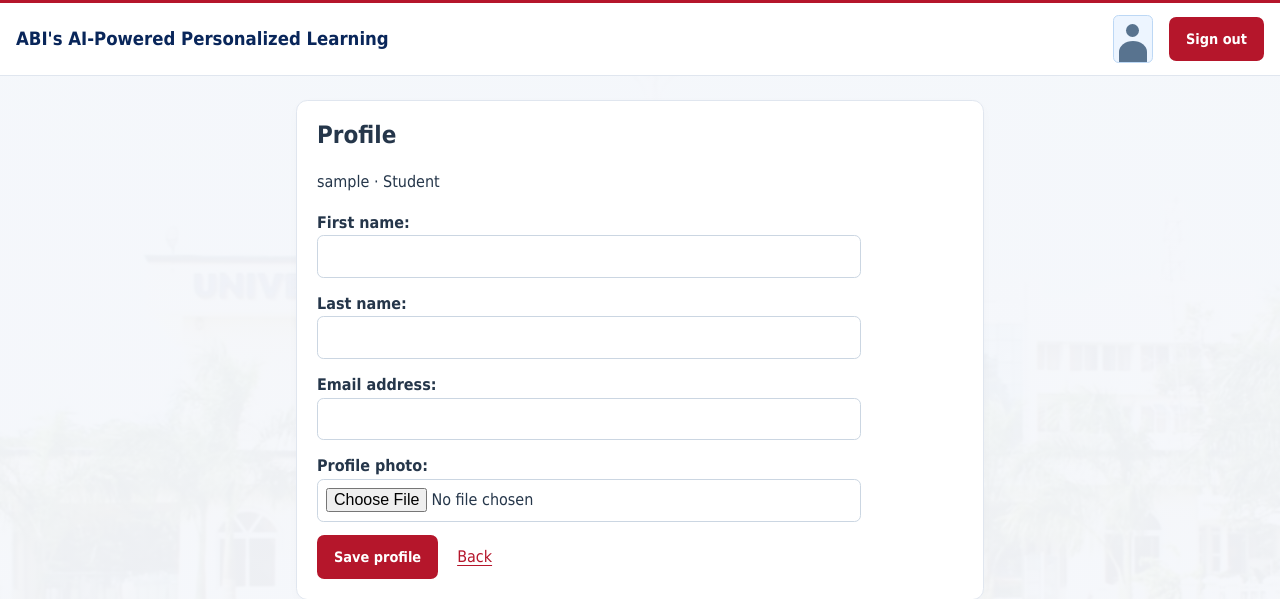
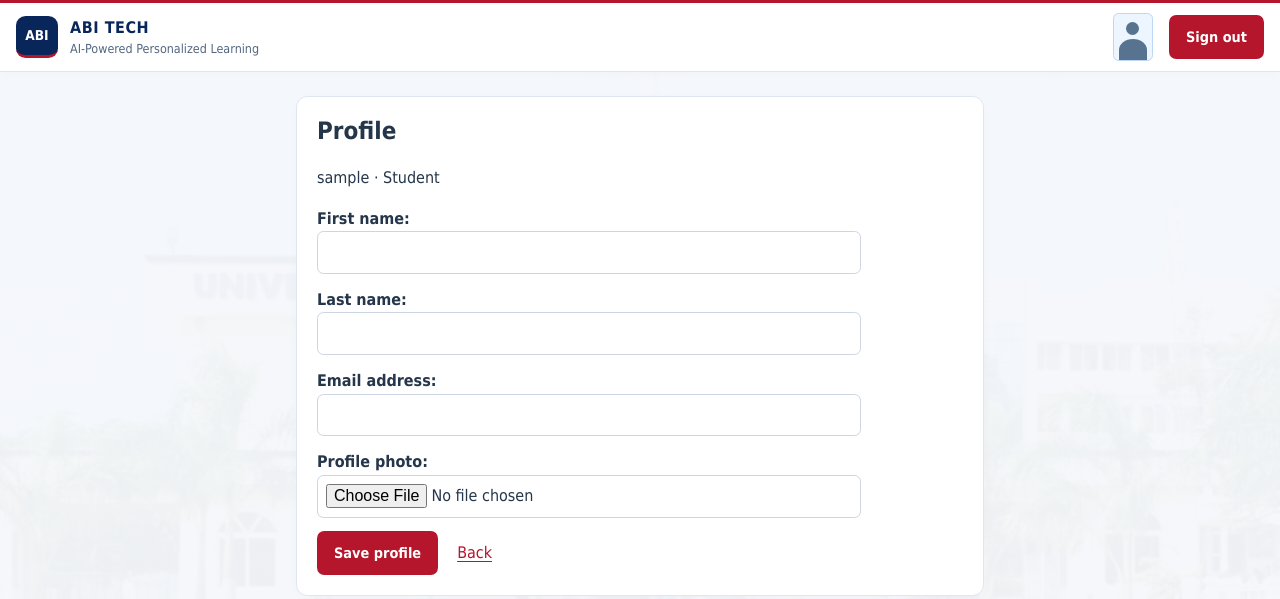
Before and after one commit to genesistech580/abi-personalized-learning, a Django app: page /accounts/profile/ in a window 1280 px wide. Shown: the top 599 px of the page. Run offline with Django 5.2, Linux system fonts and the light colour scheme; the visitor is signed in with stand-in values (Sample User, id 1).

Commit message:
Refine shared header with compact ABI branding

```diff
--- a/dashboard/static/dashboard/theme.css
+++ b/dashboard/static/dashboard/theme.css
@@ -123,3 +123,49 @@ header { border-top: 3px solid #b5162b; }
         line-height: 1;
     }
 }
+
+header {
+    border-top: 3px solid #b5162b;
+    border-bottom: 1px solid #dfe6ef;
+    background: #fff;
+    box-shadow: 0 2px 10px #09265a05;
+}
+header .topbar {
+    width: calc(100% - 2rem);
+    max-width: 82rem;
+    min-height: 68px;
+    padding-block: .6rem;
+    flex-wrap: nowrap;
+}
+.topbar .brand {
+    display: inline-flex;
+    align-items: center;
+    gap: .75rem;
+    min-width: 0;
+    flex: 1;
+    margin-right: 0;
+    line-height: 1.25;
+}
+.header-monogram {
+    display: grid;
+    place-items: center;
+    flex: 0 0 42px;
+    height: 42px;
+    border-radius: .6rem;
+    background: #09265a;
+    color: #fff;
+    font-size: .85rem;
+    font-weight: 700;
+    border-bottom: 3px solid #b5162b;
+}
+.header-brand-copy { display: grid; gap: .2rem; }
+.header-brand-copy strong { color: #09265a; font-size: 1rem; letter-spacing: .035em; }
+.header-brand-copy > span { color: #536780; font-size: .78rem; font-weight: 400; }
+.topbar-avatar { width: 38px; height: 42px; border-radius: .5rem; border-color: #cbd6e2; }
+@media (max-width: 480px) {
+    header .topbar { gap: .5rem; min-height: 64px; }
+    .topbar .brand { gap: .55rem; }
+    .header-monogram { flex-basis: 36px; height: 38px; font-size: .75rem; }
+    .header-brand-copy strong { font-size: .9rem; }
+    .header-brand-copy > span { font-size: .68rem; max-width: 24ch; }
+}
--- a/templates/base.html
+++ b/templates/base.html
@@ -7,12 +7,18 @@
     <title>{% block title %}ABI's AI-Powered Personalized Learning{% endblock %}</title>
     <link rel="stylesheet" href="{% static 'dashboard/main.css' %}?v=topbar-portrait">
     {% block styles %}{% endblock %}
-    <link rel="stylesheet" href="{% static 'dashboard/theme.css' %}?v=popup-menu">
+    <link rel="stylesheet" href="{% static 'dashboard/theme.css' %}?v=compact-header">
 </head>
 <body>
     <header>
         <nav class="container topbar" aria-label="Main navigation">
-            <a class="brand" href="{% url 'dashboard' %}">ABI's AI-Powered Personalized Learning</a>
+            <a class="brand" href="{% url 'dashboard' %}">
+                <span class="header-monogram" aria-hidden="true">ABI</span>
+                <span class="header-brand-copy">
+                    <strong>ABI TECH</strong>
+                    <span>AI-Powered Personalized Learning</span>
+                </span>
+            </a>
             {% if user.is_authenticated %}
             <a class="profile-link" href="{% url 'profile' %}" aria-label="Profile">
                 {% if user.photo %}
```
